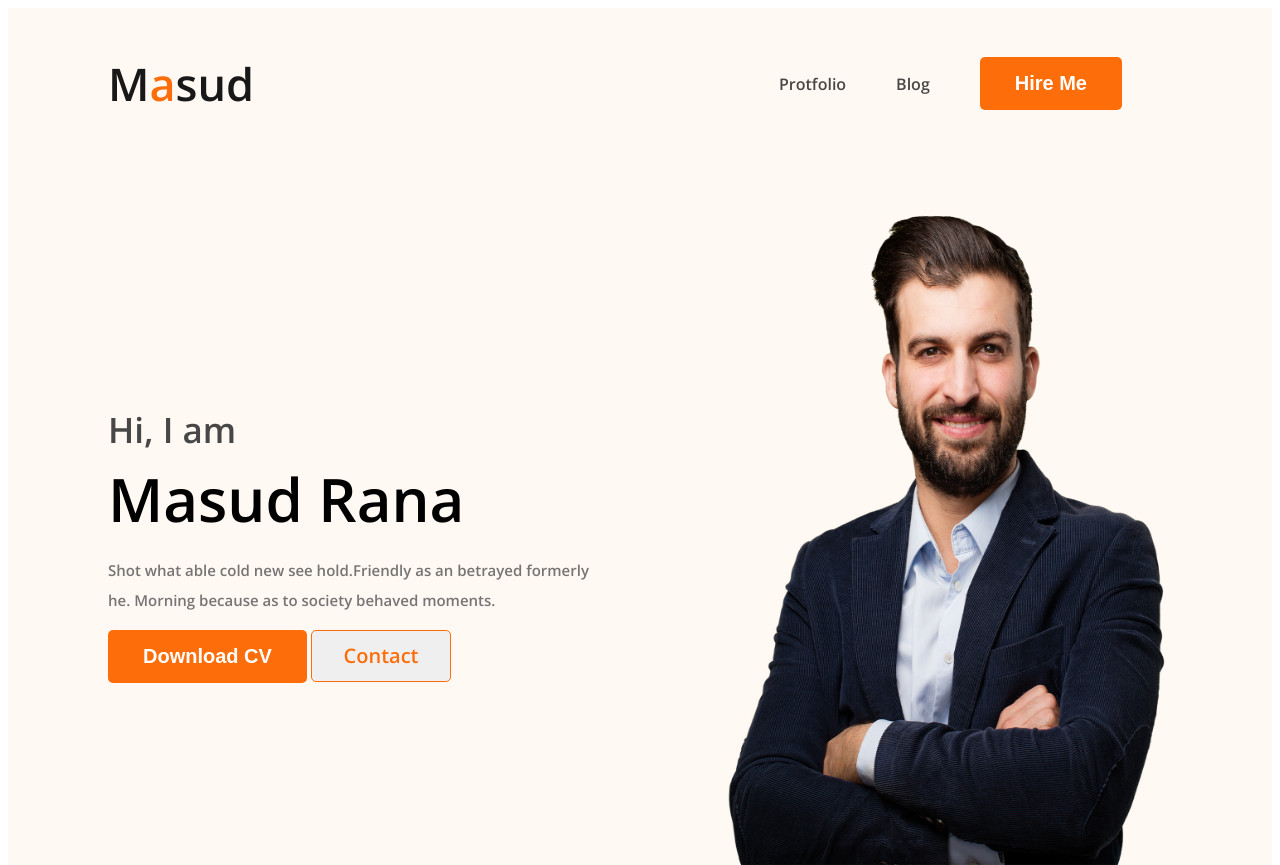
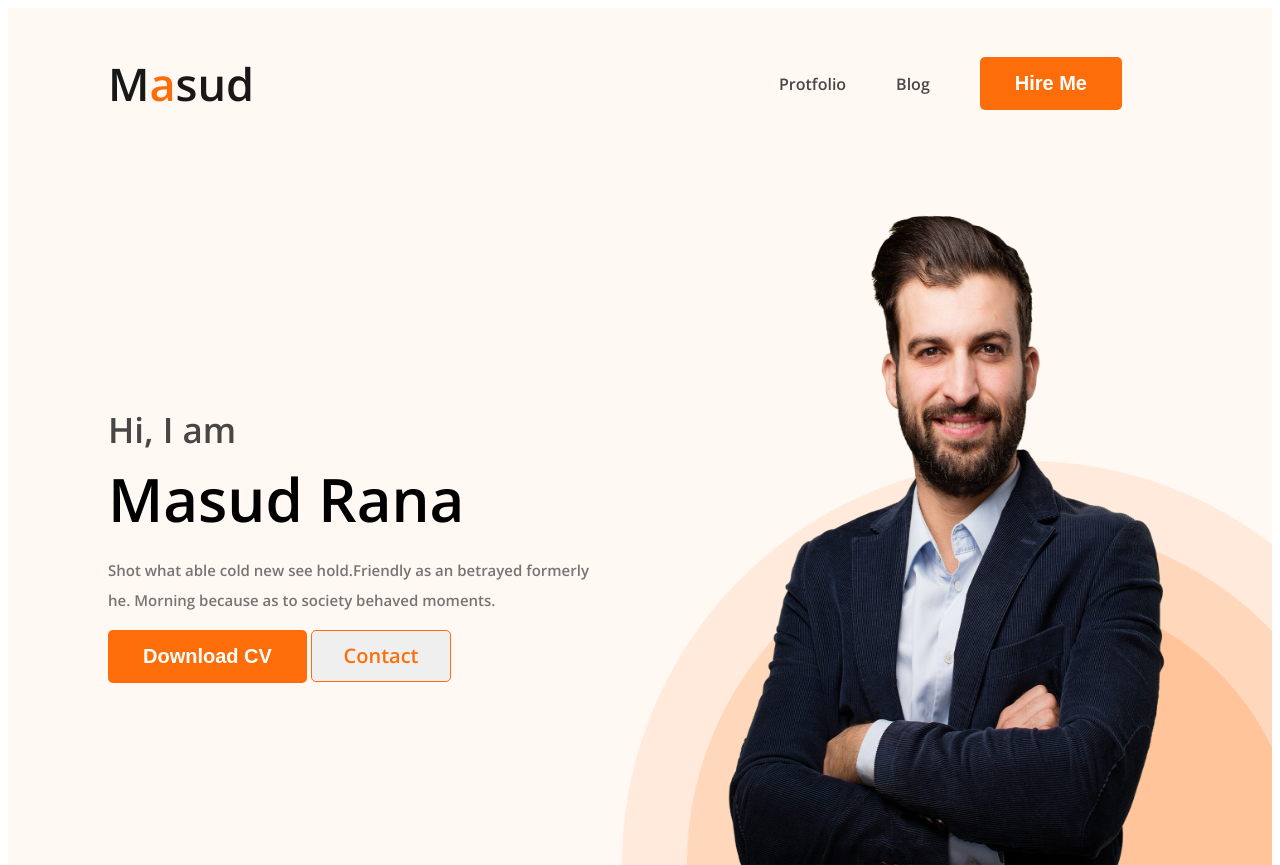
Before and after one commit to masudranadhk/protfolio1, a plain HTML site: page index.html in a window 1280 px wide. Shown: the top 865 px of the page. Drawn offline with nearby package versions, Linux system fonts and the light colour scheme; the site is published under a folder, as on GitHub Pages, so addresses that start at the root find nothing.

Commit message:
2nd commit

```diff
--- a/style/style.css
+++ b/style/style.css
@@ -10,7 +10,7 @@ body {
 
 .header {
     background-color: #FFF8F3;
-    background-image: url('/images/header_bg.png') !important;
+    background-image: url('../images/header_bg.png') !important;
     background-repeat: no-repeat;
     background-position: bottom right 0;
     background-size: 650px;
```
